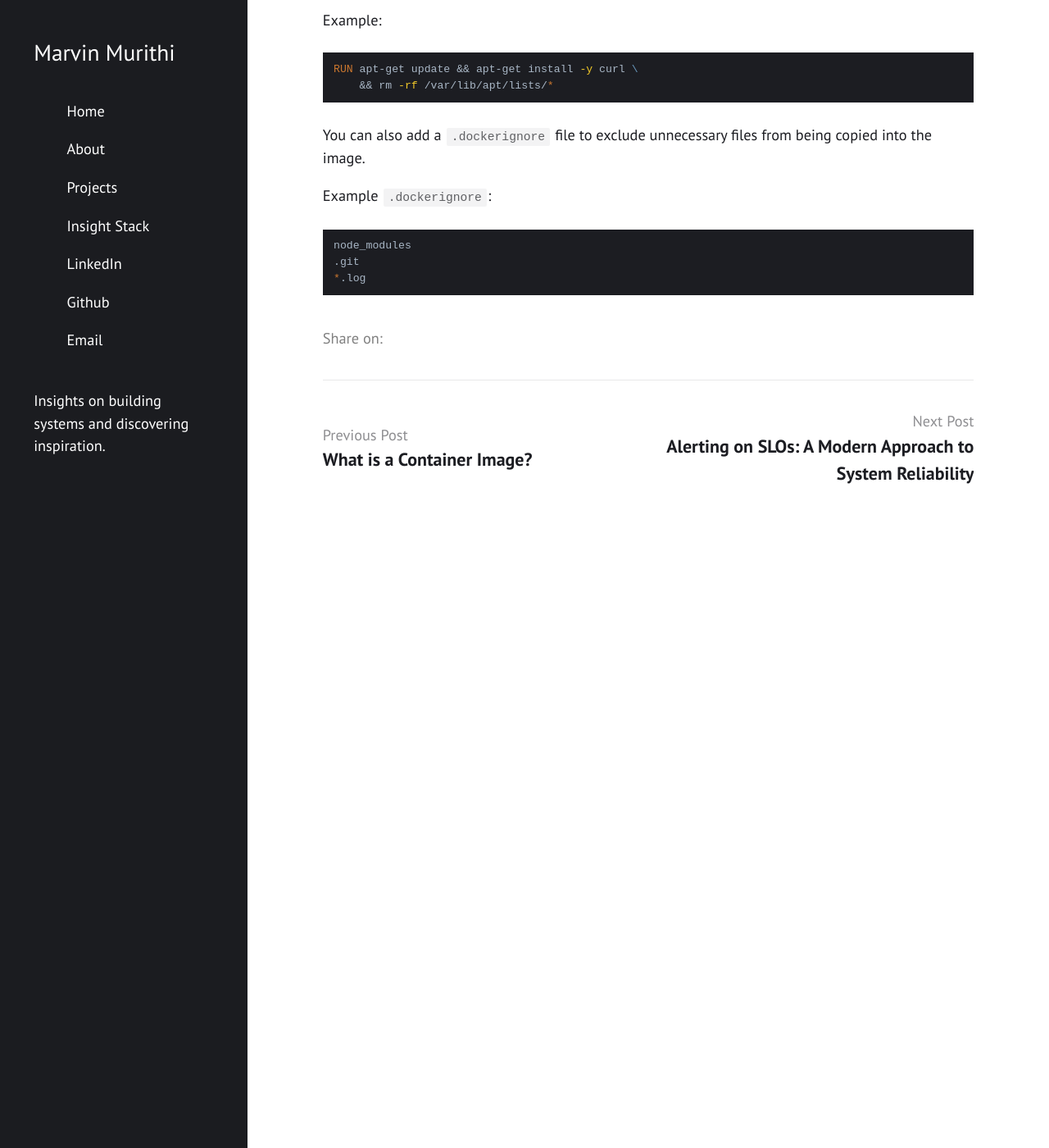
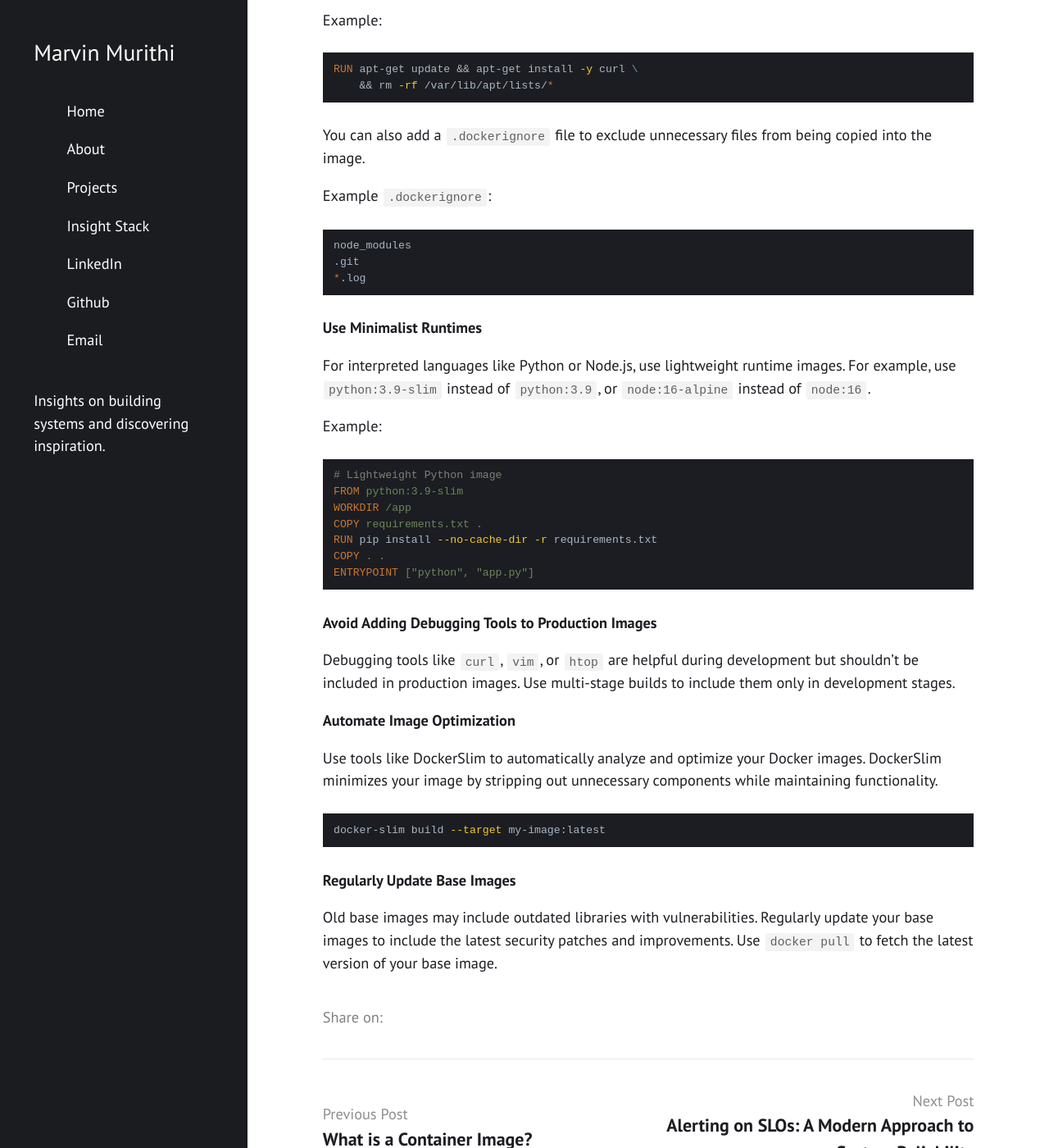
Before and after one commit to rimubytes/marvin, a Jekyll site: the page built from _posts/2023-12-23-docker-images.md, in a window 1280 px wide and 1400 px high, scrolled down 2235 px. Shown: the whole window at 82% size. Built offline with Jekyll 4.4.1, drawn with Linux system fonts in a browser that asks for light colours; nearby versions of some CDN libraries; library files that are not in the unit come from our copies.

Commit message:
feat(blog): add section on automating optimization with DockerSlim

````diff
--- a/_posts/2023-12-23-docker-images.md
+++ b/_posts/2023-12-23-docker-images.md
@@ -99,3 +99,35 @@ node_modules
 .git
 *.log
 ```
+
+**Use Minimalist Runtimes**
+
+For interpreted languages like Python or Node.js, use lightweight runtime images. For example, use `python:3.9-slim` instead of `python:3.9`, or `node:16-alpine` instead of `node:16`.
+
+Example:
+
+```dockerfile
+# Lightweight Python image
+FROM python:3.9-slim
+WORKDIR /app
+COPY requirements.txt .
+RUN pip install --no-cache-dir -r requirements.txt
+COPY . .
+ENTRYPOINT ["python", "app.py"]
+```
+
+**Avoid Adding Debugging Tools to Production Images**
+
+Debugging tools like `curl`, `vim`, or `htop` are helpful during development but shouldn’t be included in production images. Use multi-stage builds to include them only in development stages.
+
+**Automate Image Optimization**
+
+Use tools like DockerSlim to automatically analyze and optimize your Docker images. DockerSlim minimizes your image by stripping out unnecessary components while maintaining functionality.
+
+```bash
+docker-slim build --target my-image:latest
+```
+
+**Regularly Update Base Images**
+
+Old base images may include outdated libraries with vulnerabilities. Regularly update your base images to include the latest security patches and improvements. Use `docker pull` to fetch the latest version of your base image.
````
